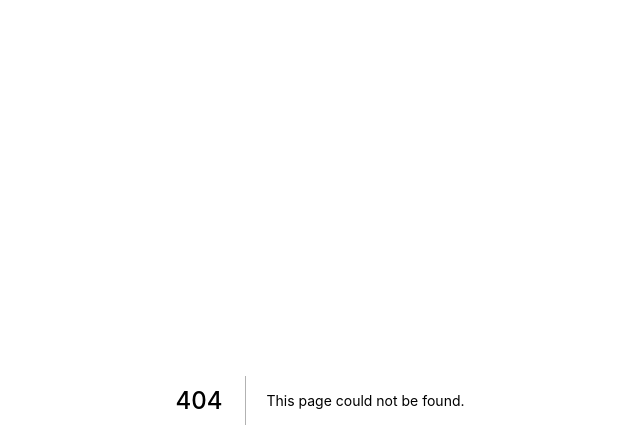
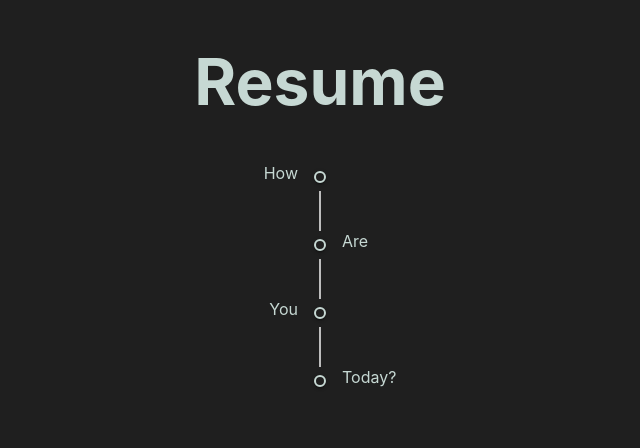
Before and after one commit to benjlevesque/benjaminlevesque.com, a Next.js app: page /resume in a window 1280 px wide. Before the commit this address had no page. Shown: the top 448 px of the page, without its empty margins (320-960 px from the left). Built offline with nearby package versions, Linux system fonts and the light colour scheme.

Commit message:
Resume draft (timeline)

```diff
--- /dev/null
+++ b/components/Timeline.tsx
@@ -0,0 +1,29 @@
+import React from "react";
+import styles from "../styles/Timeline.module.scss";
+
+export const Timeline = ({ children }) => {
+  return <div className={styles.timeline}>{children}</div>;
+};
+
+export const Line = () => {
+  return <div className={styles.line} />;
+};
+export const Dot = () => {
+  return <div className={styles.dot} />;
+};
+
+export const TimelineItem: React.FC<{
+  left?: boolean;
+  right?: boolean;
+}> = ({ left, right, children }) => {
+  return (
+    <>
+      <div className={styles.timelineItem}>
+        <div className={styles.left}>{left ? children : null}</div>
+        <Dot />
+        <div className={styles.right}>{right ? children : null}</div>
+      </div>
+      <Line />
+    </>
+  );
+};
--- /dev/null
+++ b/pages/resume.tsx
@@ -0,0 +1,23 @@
+import Head from "next/head";
+import Slide from "react-reveal/Slide";
+import { Layout, PageContent, PageTitle } from "../components/Layout";
+import { Timeline, TimelineItem } from "../components/Timeline";
+
+const ResumePage = () => {
+  return (
+    <Layout title="Benjamin's Resume">
+      <PageTitle>Resume</PageTitle>
+
+      <PageContent>
+        <Timeline>
+          <TimelineItem left>How</TimelineItem>
+          <TimelineItem right>Are</TimelineItem>
+          <TimelineItem left>You</TimelineItem>
+          <TimelineItem right>Today?</TimelineItem>
+        </Timeline>
+      </PageContent>
+    </Layout>
+  );
+};
+
+export default ResumePage;
--- a/styles/Blog.module.scss
+++ b/styles/Blog.module.scss
@@ -1,5 +1,4 @@
 .articleList {
-  max-width: 750px;
   display: flex;
   flex-direction: column;
   width: 100%;
@@ -34,7 +33,6 @@
 .article {
   margin-top: 1rem;
   padding: 1rem;
-  max-width: 850px;
   text-align: justify;
   font-size: 18px;
 
--- a/styles/Layout.module.scss
+++ b/styles/Layout.module.scss
@@ -13,6 +13,7 @@
   flex-direction: column;
   align-items: center;
   width: 100%;
+  max-width: 850px;
 }
 @media (max-width: 600px) {
   .main {
--- /dev/null
+++ b/styles/Timeline.module.scss
@@ -0,0 +1,47 @@
+.timeline {
+  display: flex;
+  flex-direction: column;
+  width: 400px;
+  align-items: center;
+}
+
+.timelineItem {
+  flex: 1;
+  display: flex;
+  flex-direction: row;
+  justify-content: center;
+  width: 100%;
+}
+
+.dot {
+  margin: 8px 16px;
+  padding: 4px;
+  align-self: baseline;
+  box-shadow: 0px 3px 1px -2px rgba(0, 0, 0, 0.2),
+    0px 2px 2px 0px rgba(0, 0, 0, 0.14), 0px 1px 5px 0px rgba(0, 0, 0, 0.12);
+  border-style: solid;
+  border-width: 2px;
+  border-radius: 50%;
+}
+
+.left {
+  flex: 1;
+  text-align: right;
+}
+
+.right {
+  flex: 1;
+  text-align: left;
+}
+
+.line {
+  // todo remove height?
+  height: 40px;
+  flex-grow: 1;
+  width: 2px;
+  background-color: #bdbdbd;
+}
+
+.line:last-child {
+  display: none;
+}
```
